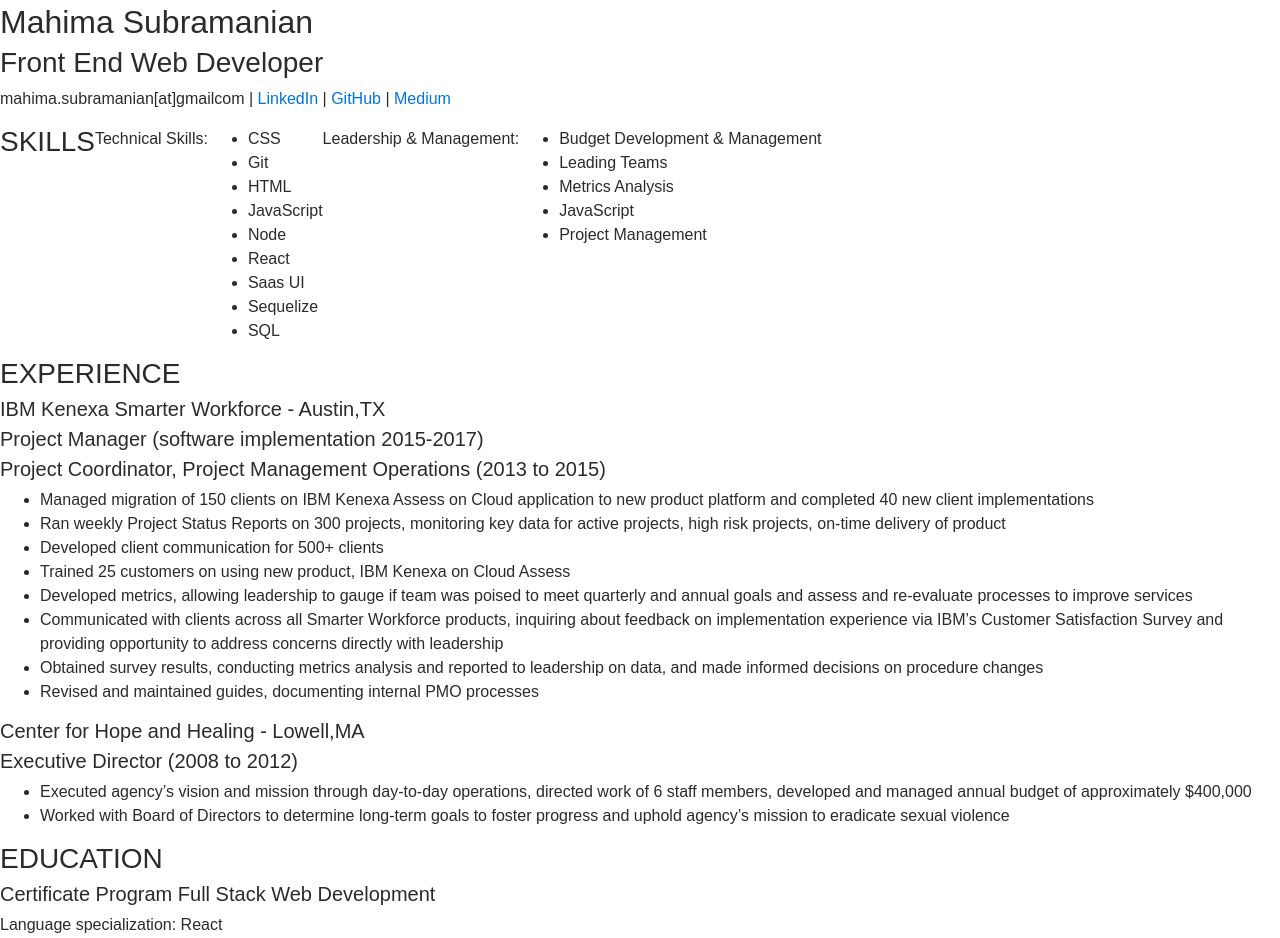
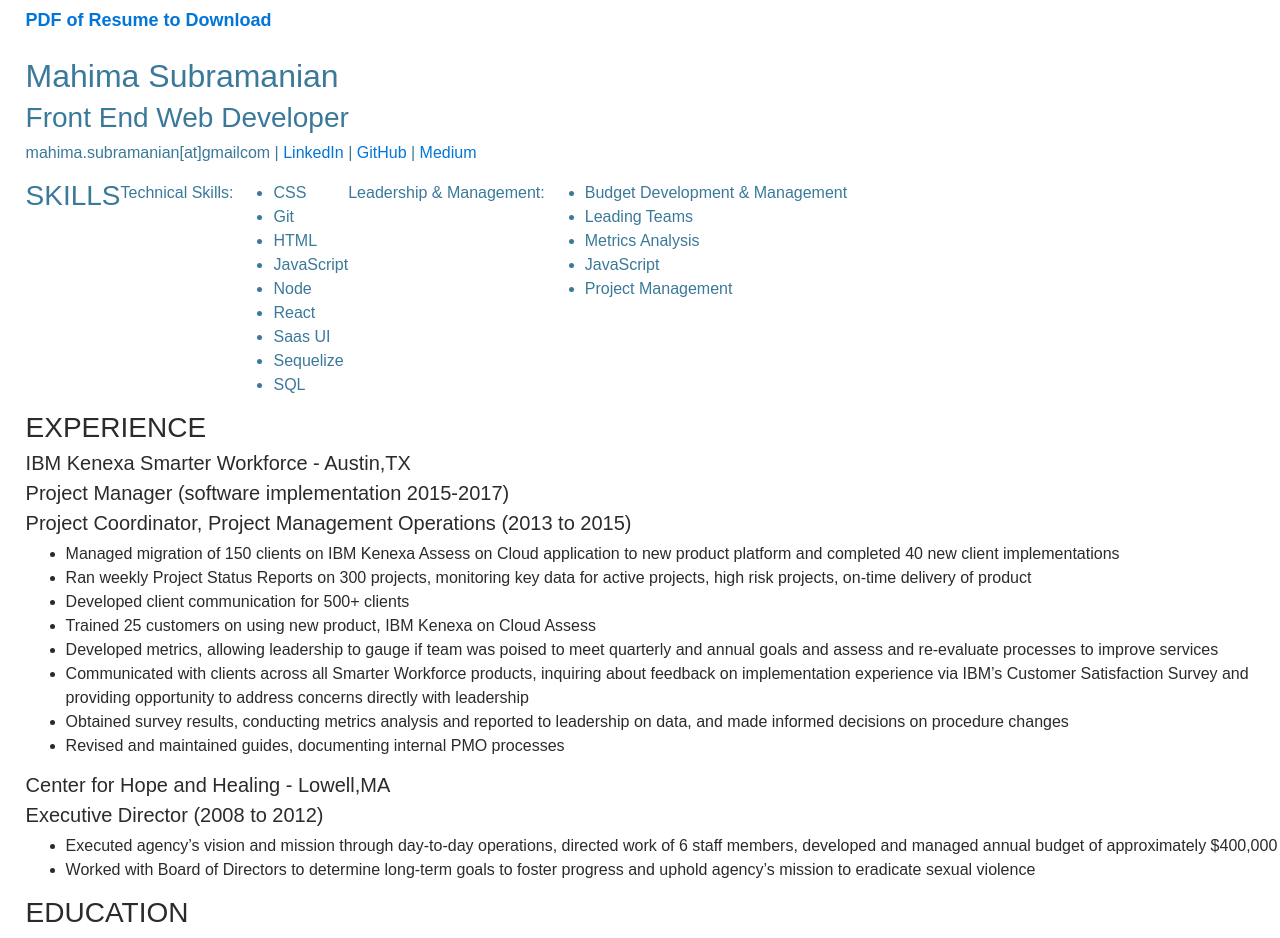
Before and after one commit to Smahima/smahima.github.io, a React (Create React App) app: page /resume in a window 1280 px wide. Shown: the part 227-1165 px from the top of the page. Built offline with nearby package versions, Linux system fonts and the light colour scheme.

Commit message:
added languages and changed color of header to see what works best

```diff
--- a/src/components/Resume.js
+++ b/src/components/Resume.js
@@ -13,6 +13,7 @@
        <div className="resume-download">
          <a id="download" href={resumepdf}>PDF of Resume to Download </a>
        </div>
+
          <div className="resume-header">
            <h2> Mahima Subramanian</h2>
            <h3> Front End Web Developer</h3>
@@ -71,7 +72,6 @@
               <li>Worked with Board of Directors to determine long-term goals to foster progress and uphold agency’s mission to eradicate sexual violence</li>
             </ul>
            </div>
-         </div>
 
          <div className="education">
             <h3>EDUCATION</h3>
@@ -88,12 +88,15 @@
           </div>
 
           <div className="recognitions"></div>
-          <h5>India New England,Nominated for Woman of the Year Award</h5>
-          <p> for Excellence in Human Services Leadership, 2011.</p>
+            <h5>India New England,Nominated for Woman of the Year Award</h5>
+            <p> for Excellence in Human Services Leadership, 2011.</p>
 
-          <h5>India New England, Named one of 50 most influential people,</h5>
-          <p>recognized for leadership at the Center for Hope and Healing, 2011</p>
+            <h5>India New England, Named one of 50 most influential people,</h5>
+            <p>recognized for leadership at the Center for Hope and Healing, 2011</p>
+         </div>
 
+         <div className="languages"></div>
+           <p>Bilingual Fluent in English and Tamil</p>
         </div>
 
        </div>
--- a/src/styles/index.css
+++ b/src/styles/index.css
@@ -20,8 +20,12 @@
   margin-bottom: 0;
 }
 
-.pic {
-
+.header {
+  background-color: #CCC5C6;
+  height: 150px;
+  padding: 20px;
+  color:  #3a7999;
+  margin-bottom: 1%;
 }
 
 .nav {
@@ -47,30 +51,10 @@
   font-size: 15px;
 }
 
-.project{
-  display:flex;
-  flex-direction: column;
-}
+
+
 .portfolio-image {
  width: 35%;
-}
-
-.resume-body {
-  margin-bottom: 0;
-}
-
-.skills {
-  display: flex;
-  flex-direction: row;
-}
-
-
-.header {
-  background-color: #CCC5C6;
-  height: 150px;
-  padding: 20px;
-  color:  #3a7999;
-  margin-bottom: 1%;
 }
 
 .contact {
@@ -107,6 +91,40 @@
   margin-left: 3%;
 }
 
+.project{
+  display:flex;
+  flex-direction: column;
+}
+
+.resume-download {
+  font-size: 18px;
+  font-weight: bold;
+  margin:2% 0 0 2%;
+}
+
+.resume-header {
+  margin: 2% 0 0 2%;
+  color: #3a7999;
+}
+
+.resume-body {
+  margin: 0 0 0 2%;
+}
+
+.skills {
+  display: flex;
+  flex-direction: row;
+  color: #3a7999;
+}
+
+.experience p {
+  margin-bottom: 0;
+}
+
+.education p {
+  margin-bottom: 0;
+}
+
 @keyframes App-logo-spin {
   from { transform: rotate(0deg); }
   to { transform: rotate(360deg); }
```
